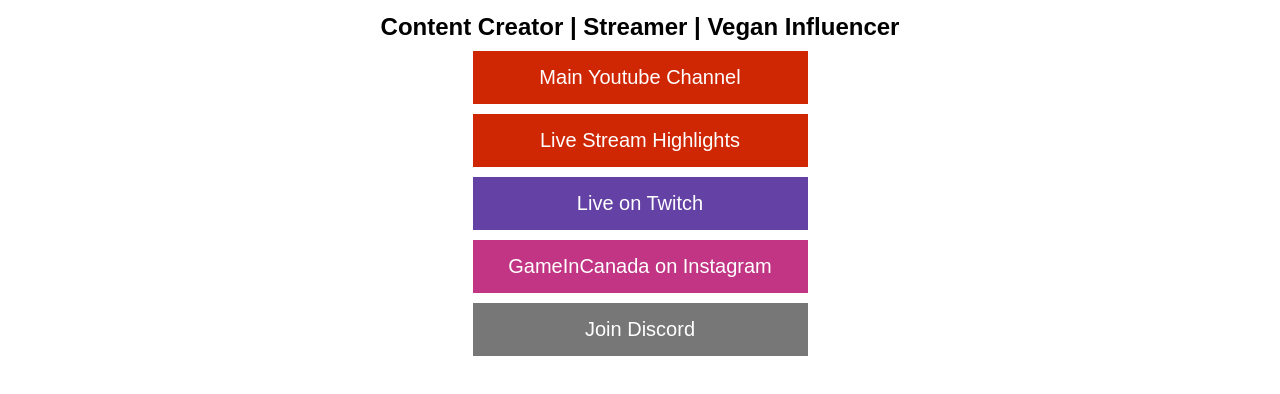
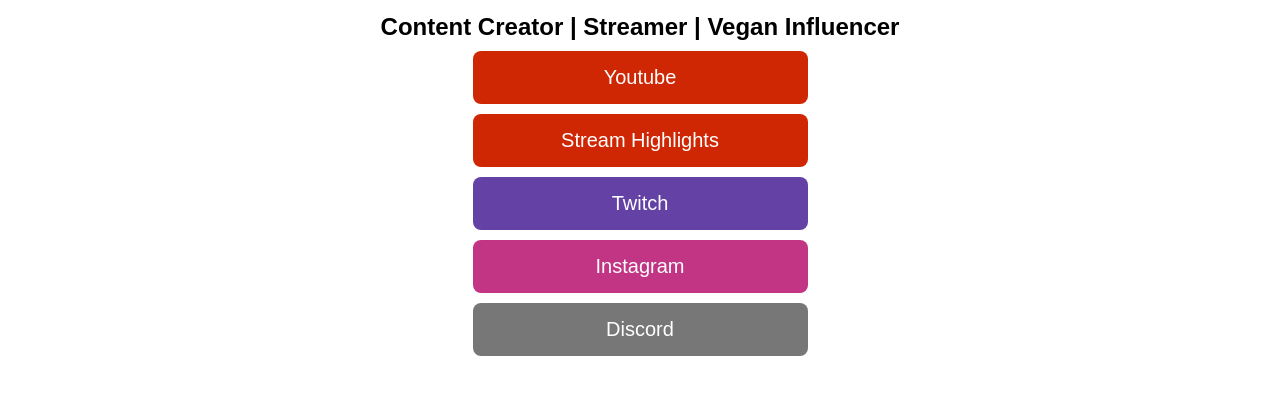
Before and after one commit to gameincanada/Social_Media, a plain HTML site: page index.html in a window 1280 px wide. Shown: the part 310-704 px from the top of the page. Drawn offline with Linux system fonts and the light colour scheme.

Commit message:
Add files via upload

```diff
--- a/index.html
+++ b/index.html
@@ -38,7 +38,6 @@ p{
  font-size:1.2rem;
  }
 }
-
 @media(min-width:1000px)
 {
  div.header{
@@ -71,7 +70,6 @@ p{
   font-size: 20px;
   cursor: pointer;
 }
-
 .button1:hover {
   background-color: pink;
 }
@@ -84,7 +82,6 @@ p{
   font-size: 20px;
   cursor: pointer;
 }
-
 .button2:hover {
   background-color: purple;
 }
@@ -97,7 +94,6 @@ p{
   font-size: 20px;
   cursor: pointer;
 }
-
 .button3:hover {
   background-color: purple;
 }
@@ -110,9 +106,16 @@ p{
   font-size: 20px;
   cursor: pointer;
 }
-
 .button4:hover {
   background-color: white;
+}
+.button1 {border-radius: 8px;
+}
+.button2 {border-radius: 8px;
+}
+.button3 {border-radius: 8px;
+}
+.button4 {border-radius: 8px;
 }
 </style>
 </head>
@@ -123,17 +126,19 @@ p{
 <h1 class="auto-style2"><strong>Content Creator | Streamer | Vegan
 Influencer</strong></h1>
 <p class="auto-style1">
-<button class="button1" onclick="location.href='https://youtube.com/gameincanada';"style="width: 335px">Main Youtube Channel</button></p>
+<button class="button1" onclick="location.href='https://youtube.com/gameincanada';"style="width: 335px">
+Youtube</button></p>
 <p class="auto-style1">
-<button class="button1" onclick="location.href='https:/www.youtube.com/channel/UCBZFRL_9xHUfkVY7axK2aRw';"style="width: 335px">Live Stream Highlights</button></p>
+<button class="button1" onclick="location.href='https:/www.youtube.com/channel/UCBZFRL_9xHUfkVY7axK2aRw';"style="width: 335px">Stream Highlights</button></p>
 <p class="auto-style1">
-<button class="button3" onclick="location.href='https://twitch.tv/gameincanada';"style="width: 335px">Live on Twitch</button></p>
+<button class="button3" onclick="location.href='https://twitch.tv/gameincanada';"style="width: 335px">
+Twitch</button></p>
 <p class="auto-style1">
 <button class="button2" onclick="location.href='https://instagram.com/gameincanada';"style="width: 335px">
-GameInCanada on Instagram</button></p>
+Instagram</button></p>
 <p class="auto-style1">
 <button class="button4" onclick="location.href='https://discord.gg/yGTg2e5';"style="width: 335px">
-Join Discord</button>
+Discord</button>
 </p>
 </body>
 </html>
```
